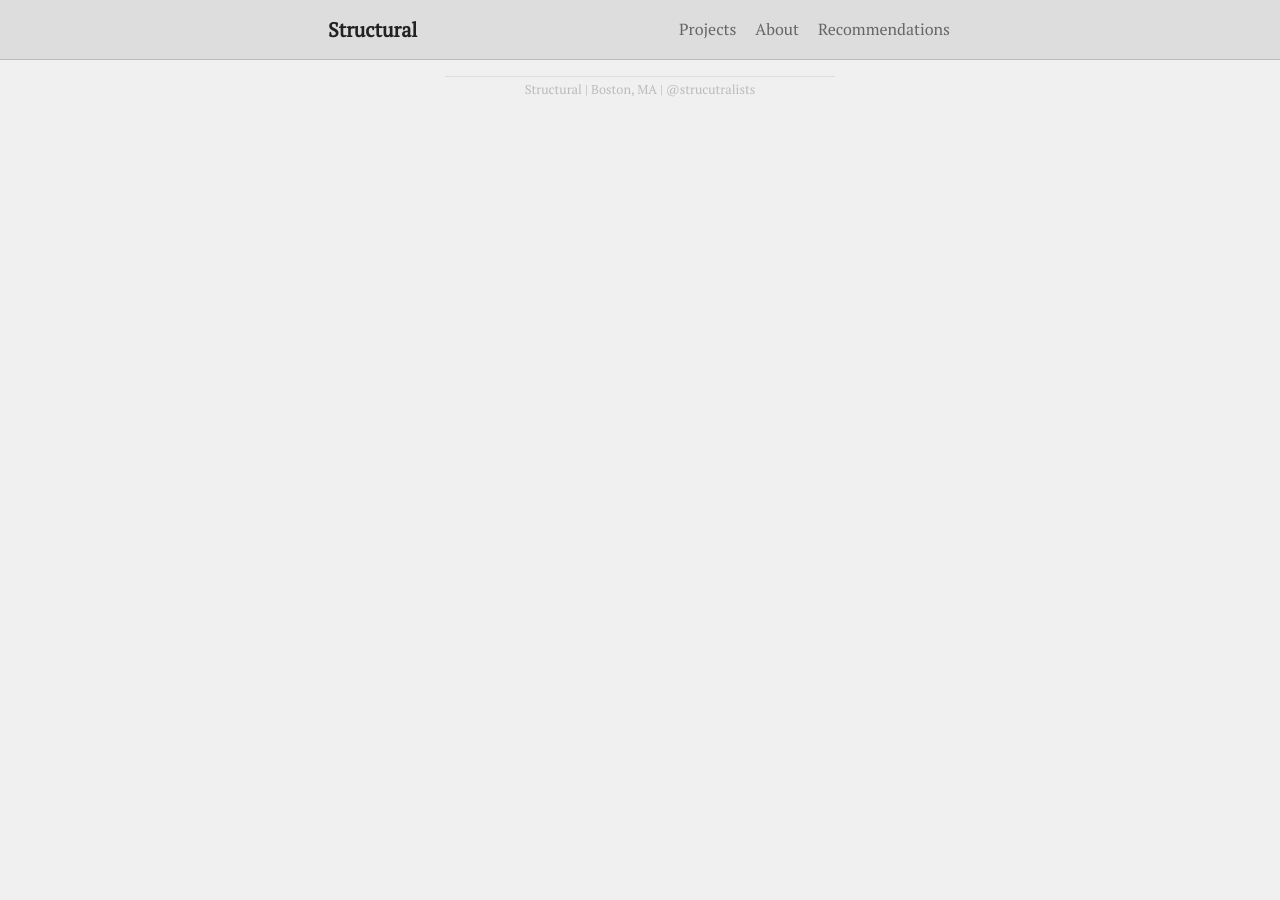
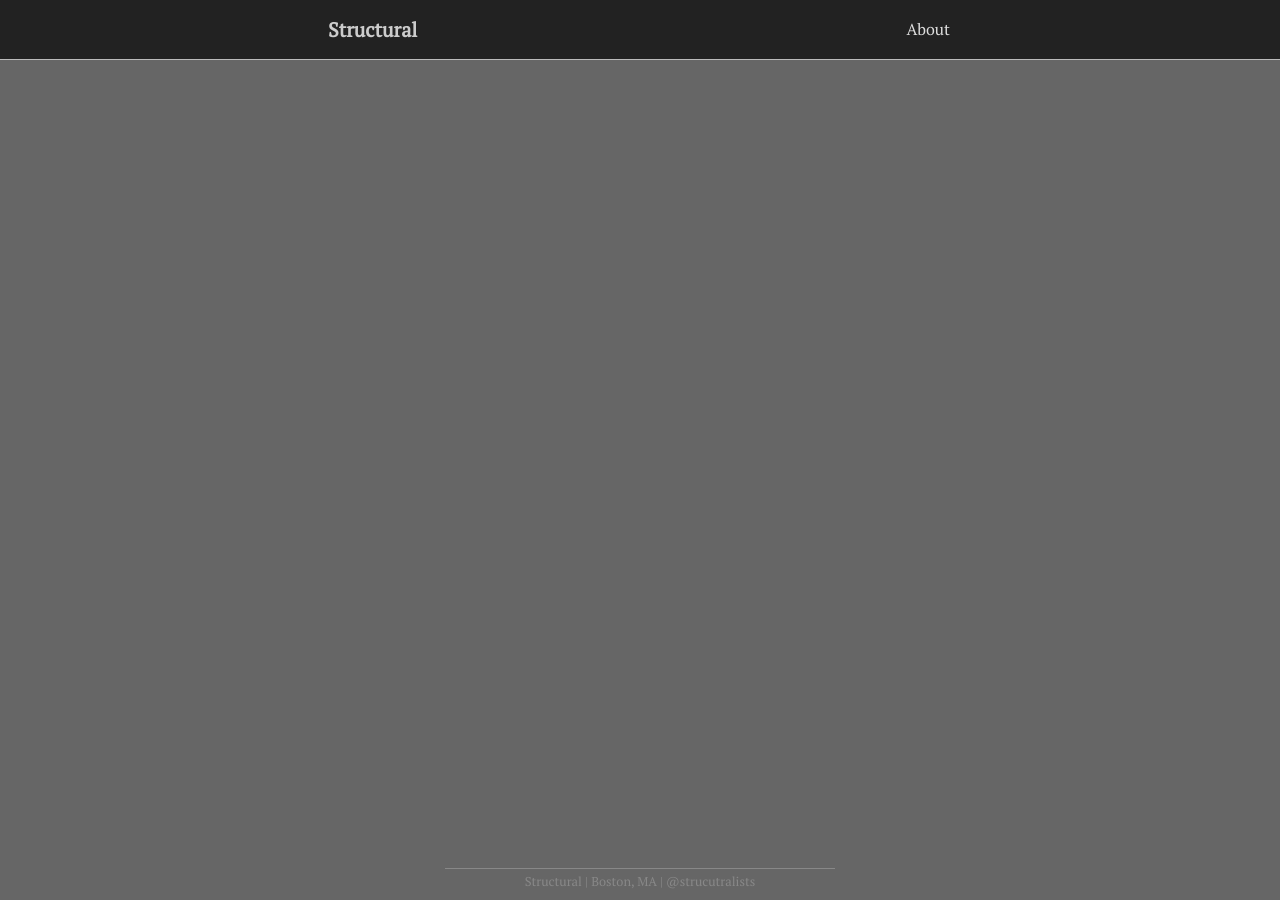
Before and after one commit to Structural/structural.github.io, a Jekyll site: the page built from index.html, in a window 1280 px wide. Built offline with Jekyll 4.4.1, drawn with Linux system fonts in a browser that asks for light colours; nearby versions of some CDN libraries.

Commit message:
make the site darker

```diff
--- a/_layouts/default.html
+++ b/_layouts/default.html
@@ -20,13 +20,12 @@
     <script type="text/javascript" src="/js/footnotes.js"></script>
   </head>
   <body>
+    <div class='wrapper'>
       <div class='header-wrap'>
         <div class='header'>
           <a class='logo' href='/'>Structural</a>
           <span class='nav'>
-          <a class='link-to-projects' href='/projects.html'>Projects</a>
             <a class='link-to-about' href='/about.html'>About</a>
-          <a class='link-to-thanks' href='/thanks.html'>Recommendations</a>
         </div>
       </div>
       <div class='main-wrap'>
@@ -34,11 +33,11 @@
           {{ content }}
         </div>
       </div>
-    <div class='footer-wrap'>
+      <div class='push'></div>
+    </div>
     <div class='footer'>
       <div class='footer-text'>
-        Structural  |  Boston, MA  |  <a href='https://twitter.com/structuralists' target='_blank'>@strucutralists</a>
-      </div>
+        <a href='/about.html'>Structural</a>  |  Boston, MA  |  <a href='https://twitter.com/structuralists' target='_blank'>@strucutralists</a>
       </div>
     </div>
   </body>
--- a/css/main.css
+++ b/css/main.css
@@ -1,3 +1,9 @@
+*{
+  margin:0;  /* Sticky footer, Part 1/4 */
+}
+
+
+
 html{
   font-size:16px;
 }
@@ -8,6 +14,11 @@ body {
   font-family: 'PT Serif', serif;
   padding:0;
   margin:0;
+  background-color: #666;
+}
+
+html, body{
+   height:100%; /* Sticky footer, Part 2/4 */
 }
 
 a {
@@ -23,15 +34,33 @@ a, a:link, a:visited, a:hover, a:active, a:focus {
 }
 
 
+
+.wrapper{
+  /* Sticky footer, Part 3/4 */
+  min-height: 100%;
+  /*height:auto !important!;
+  height:100%;*/
+  margin:0 auto -2.0rem;
+}
+
+.footer, .push{
+  /* Sticky footer, Part 4/4 */
+  height: 2.0rem;
+  overflow: hidden;
+  clear:both;
+}
+
+
 .header, .main, .footer{
   box-sizing:border-box;
-  margin:auto;
+  margin-left:auto;
+  margin-right:auto;
   width:40rem;
 }
 
 
 .header-wrap{
-  background-color:#DDD;
+  background-color:#222;
   text-decoration: none;
   border-bottom:1px solid #BBB;
 }
@@ -42,7 +71,7 @@ a, a:link, a:visited, a:hover, a:active, a:focus {
 a.logo{
   font-size:1.25rem;
   text-decoration: none;
-  color:#222;
+  color:#CCC;
   padding:0.25rem 0.5rem;
   font-weight: bold;
 }
@@ -57,7 +86,7 @@ a.logo:hover{
   padding-top:0.25rem;
 }
 .nav, .nav a{
-  color:#666;
+  color:#DDD;
   text-decoration: none;
   border-bottom:2px solid transparent;
   padding: 2px 5px;
@@ -70,8 +99,8 @@ a.logo:hover{
   background-color: rgba(73, 10, 61, .15);
 }
 .nav .link-to-about:hover{
-  border-color: rgba(189, 21, 80, .5);
-  background-color: rgba(189, 21, 80, .15);
+  border-color: rgba(128, 128, 128, .6);
+  background-color: rgba(128, 128, 128, .4);
 }
 .nav .link-to-thanks:hover{
   border-color: rgba(233, 127, 2, .5);
@@ -115,7 +144,6 @@ a.logo:hover{
 .page-contents{
   border:1px solid #CCC;
   background-color:white;
-  margin: 1.0rem auto;
   padding:1rem;
 }
 .page-contents p{
@@ -126,7 +154,6 @@ a.logo:hover{
   display:block;
   border-bottom:1px solid #CCC;
   font-size:2rem;
-  margin-bottom: 2.0rem;
   padding-bottom:1.0rem;
   line-height: 1.0;
   font-weight: bold;
@@ -136,19 +163,19 @@ a.logo:hover{
 /* Footer */
 .footer{
   text-align: center;
-  padding-bottom: 1.0rem;
+  background-color:inherit;
 }
 .footer-text{
   display:inline-block;
-  color:#BBB;
+  color:#888;
   font-size:0.8rem;
   padding:0.25rem 5.0rem;
-  border-top:1px solid #DDD;
+  border-top:1px solid #888;
 }
 .footer a{
-  color:#BBB;
+  color:#888;
   text-decoration: none;
 }
 .footer a:hover{
-  color:#888;
+  color:#AAA;
 }
```
Also changed, not shown: projects.html (deleted, +0 -20 lines), thanks.html (deleted, +0 -38 lines). Lines whose indentation alone changed are shown as unchanged.
